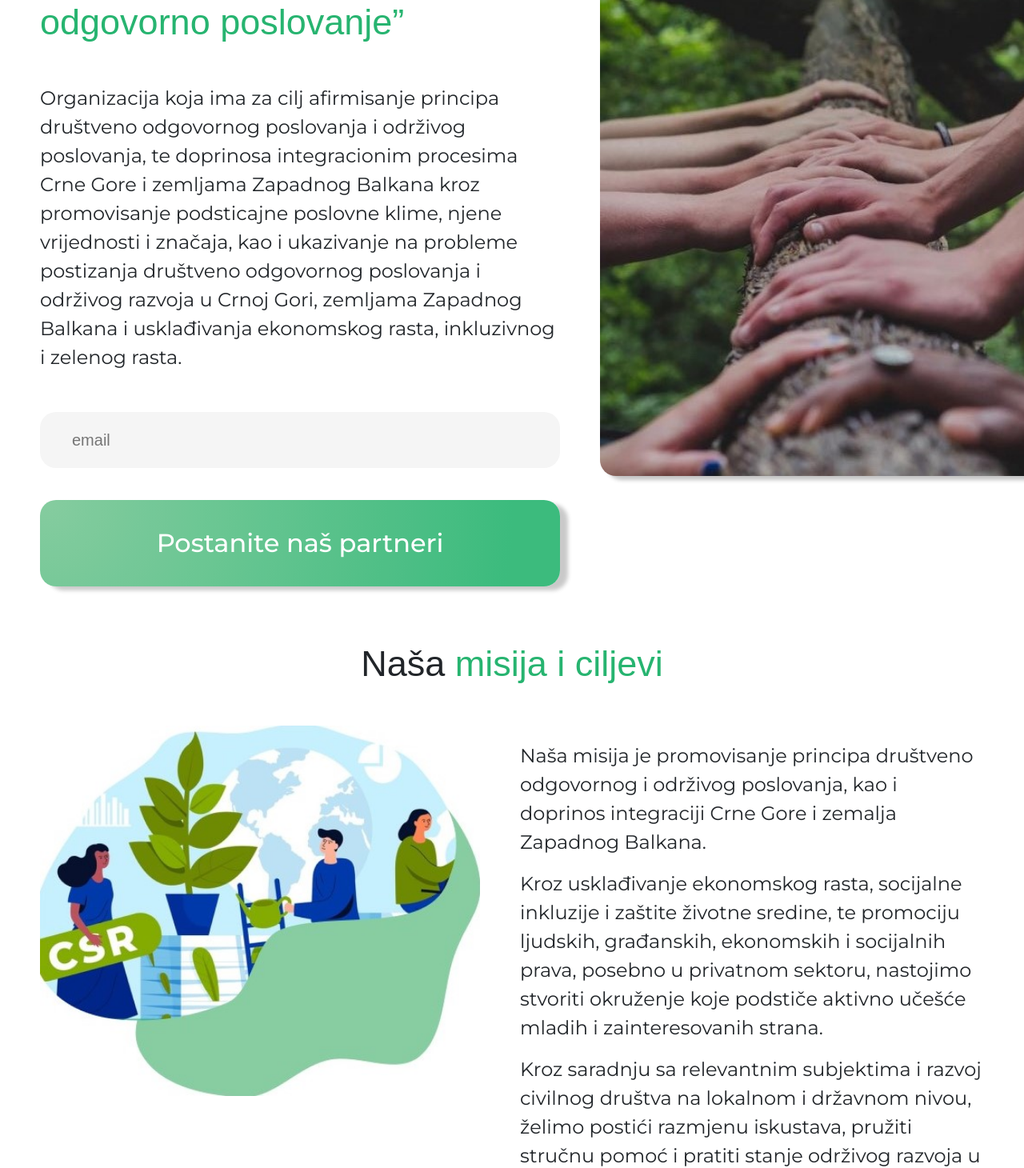
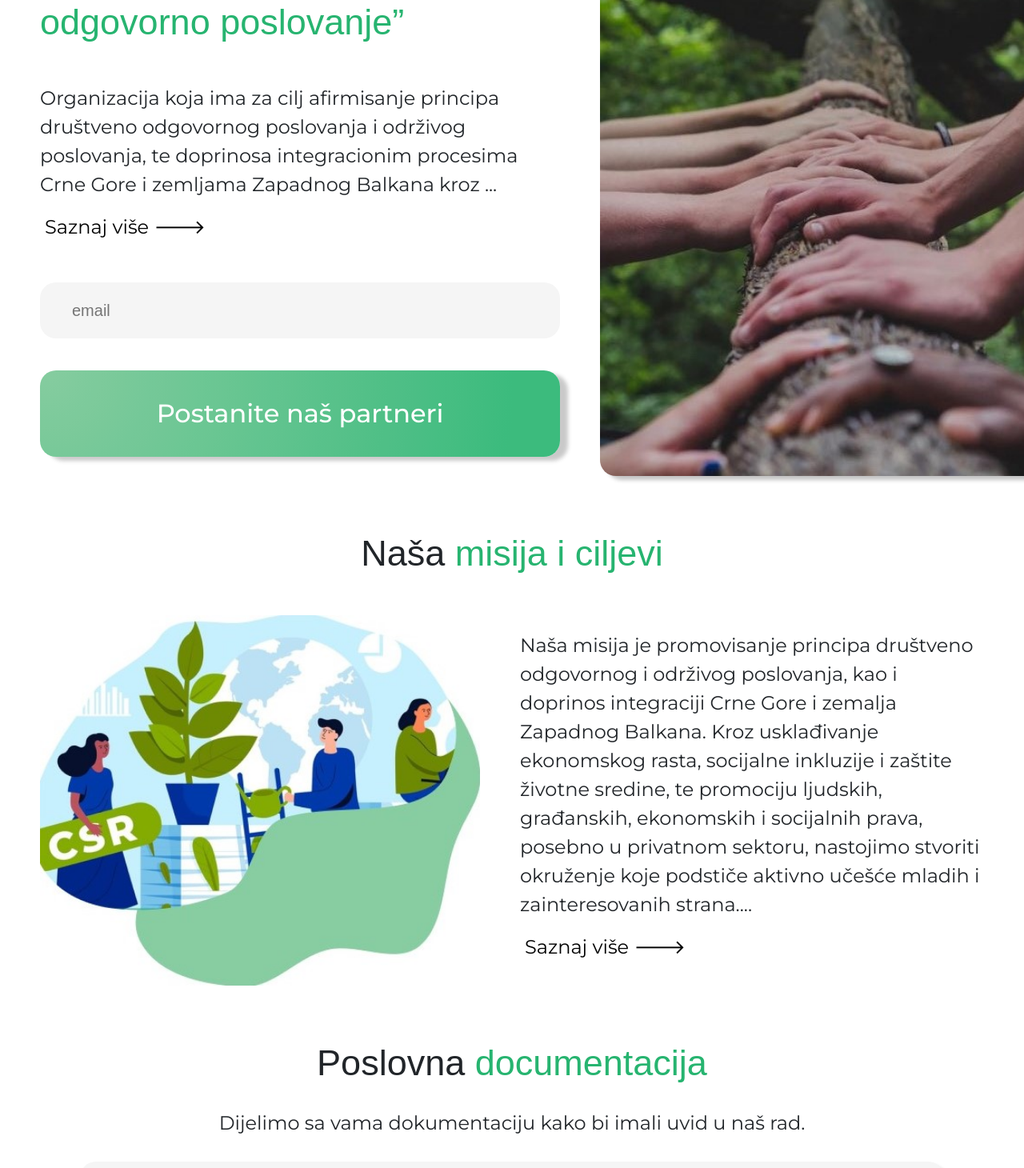
Before and after one commit to mmarakesh/a4csr, a React (Create React App) app: page / in a window 1280 px wide. Shown: the part 437-1897 px from the top of the page at 80% size. Built offline with nearby package versions, Linux system fonts and the light colour scheme; a web font is replaced by a local one.

Commit message:
added substring to Onama and Misija

```diff
--- a/src/Components/Misija/Misija.css
+++ b/src/Components/Misija/Misija.css
@@ -19,3 +19,9 @@
     display: flex;
     margin: 50px 50px;
 }
+.misija-btn {
+    font-family: "Montserrat", sans-serif;
+    font-size: 24px;
+    border: none;
+    background-color: #fff;
+}
--- a/src/Components/Misija/Misija.js
+++ b/src/Components/Misija/Misija.js
@@ -1,7 +1,13 @@
+import { useState } from 'react';
 import './Misija.css';
 import image from './imagePeople.jpg';
 
 function Misija() {
+    const[showMore, setShowMore] = useState(false);
+    let misijaText = `Naša misija je promovisanje principa društveno odgovornog i održivog poslovanja, kao i doprinos integraciji Crne Gore i zemalja Zapadnog Balkana.
+    Kroz usklađivanje ekonomskog rasta, socijalne inkluzije i zaštite životne sredine, te promociju ljudskih, građanskih, ekonomskih i socijalnih prava, posebno u privatnom sektoru, nastojimo stvoriti okruženje koje podstiče aktivno učešće mladih i zainteresovanih strana.
+    Kroz saradnju sa relevantnim subjektima i razvoj civilnog društva na lokalnom i državnom nivou, želimo postići razmjenu iskustava, pružiti stručnu pomoć i pratiti stanje održivog razvoja u skladu sa UN globalnim ciljevima.
+    Sve ovo radimo s ciljem unapređenja društveno odgovornog poslovanja i održivog razvoja, ističući važnost relevantnih pregovaračkih poglavlja i aktivnosti za postizanje održivog zajednice.`
     return(
         <div>
 <h1 className="header">Naša <span className='green-header'> misija i ciljevi</span></h1>
@@ -10,10 +16,8 @@ function Misija() {
             <img className='image-people' src={image} alt='people'/>
             </div>
             <div className='misija-text-box'>
-            <p> Naša misija je promovisanje principa društveno odgovornog i održivog poslovanja, kao i doprinos integraciji Crne Gore i zemalja Zapadnog Balkana. </p>
-            <p>Kroz usklađivanje ekonomskog rasta, socijalne inkluzije i zaštite životne sredine, te promociju ljudskih, građanskih, ekonomskih i socijalnih prava, posebno u privatnom sektoru, nastojimo stvoriti okruženje koje podstiče aktivno učešće mladih i zainteresovanih strana.</p>
-            <p>Kroz saradnju sa relevantnim subjektima i razvoj civilnog društva na lokalnom i državnom nivou, želimo postići razmjenu iskustava, pružiti stručnu pomoć i pratiti stanje održivog razvoja u skladu sa UN globalnim ciljevima.</p>
-            <p>Sve ovo radimo s ciljem unapređenja društveno odgovornog poslovanja i održivog razvoja, ističući važnost relevantnih pregovaračkih poglavlja i aktivnosti za postizanje održivog zajednice.</p>
+            <p>{showMore ? misijaText : misijaText.substring(0, 419) + "..."}</p>
+            <button className='misija-btn' onClick={() => setShowMore(!showMore)}>{showMore ? "← Saznaj manje" : "Saznaj više 🡒"} </button>
             </div>
         </div>
         </div>
--- a/src/Components/Onama/Onama.css
+++ b/src/Components/Onama/Onama.css
@@ -15,6 +15,12 @@ margin: 0px 50px;
     font-family: "Montserrat", sans-serif;
     font-size: 24px;
 }
+.onama-btn {
+    font-family: "Montserrat", sans-serif;
+    font-size: 24px;
+    border: none;
+    background-color: #fff;
+}
 .onama-header {
     font-family: "Gruppo", sans-serif;
     font-weight: 400;
--- a/src/Components/Onama/Onama.js
+++ b/src/Components/Onama/Onama.js
@@ -1,12 +1,16 @@
+import { useState } from 'react'
 import ContactForm from './ContactForm'
 import image from './imageHands.jpg'
 import './Onama.css'
 function Onama() {
+    const[showMore, setShowMore] = useState(false);
+    let onamaText = "Organizacija koja ima za cilj afirmisanje principa društveno odgovornog poslovanja i održivog poslovanja, te doprinosa integracionim procesima Crne Gore i zemljama Zapadnog Balkana kroz promovisanje podsticajne poslovne klime, njene vrijednosti i značaja, kao i ukazivanje na probleme postizanja društveno odgovornog poslovanja i održivog razvoja u Crnoj Gori, zemljama Zapadnog Balkana i usklađivanja ekonomskog rasta, inkluzivnog i zelenog rasta."
     return(
 <div className='onama'>
     <div className='box-onama-text'>
         <h1 className='onama-header'>NVO <span className='green-header'>“Asocijacija za društveno odgovorno poslovanje”</span></h1>
-        <span className='onama-text'>Organizacija koja ima za cilj afirmisanje principa društveno odgovornog poslovanja i održivog poslovanja, te doprinosa integracionim procesima Crne Gore i zemljama Zapadnog Balkana kroz promovisanje podsticajne poslovne klime, njene vrijednosti i značaja, kao i ukazivanje na probleme postizanja društveno odgovornog poslovanja i održivog razvoja u Crnoj Gori, zemljama Zapadnog Balkana i usklađivanja ekonomskog rasta, inkluzivnog i zelenog rasta.</span>
+        <p className='onama-text'>{showMore ? onamaText : onamaText.substring(0,186) + "..."}</p>
+        <button className='onama-btn' onClick={() => setShowMore(!showMore)}>{showMore ? "← Saznaj manje" : "Saznaj više 🡒"} </button>
         <ContactForm/>
     </div>
     <div>
```
